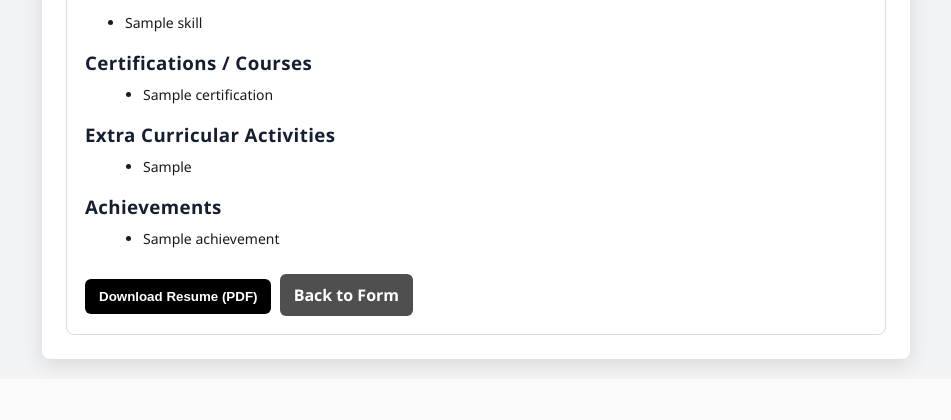
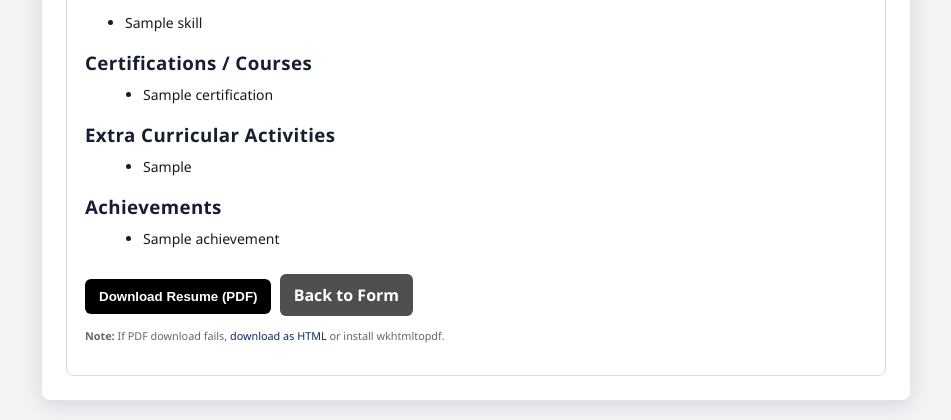
Before and after one commit to nirnetha/resume-generator, a Flask app: template templates/resume.html in a window 1280 px wide. Shown: the part 552-972 px from the top of the page, without its empty margins (164-1115 px from the left). Before the commit the page ends 926 px from the top, so only its background shows below. Run offline with Flask 3, Linux system fonts and the light colour scheme; the template is opened without the code that fills it: most values are stand-ins (such as "Sample title", 1, 10 or a date in 2020).

Commit message:
fixed pdf generation and updated resume template

```diff
--- a/app.py
+++ b/app.py
@@ -8,16 +8,26 @@ except ImportError:
     pdfkit = None
     PDFKIT_AVAILABLE = False
 
-from resume_generator import build_resume
-
 app = Flask(__name__)
 app.secret_key = os.environ.get('SECRET_KEY', 'replace-with-a-strong-secret')
 
-# Setup pdfkit configuration with optional WKHTMLTOPDF path set via env var
-WKHTMLTOPDF_PATH = os.environ.get('WKHTMLTOPDF_PATH')
+# Configure pdfkit with explicit wkhtmltopdf path
+# Default Windows path: C:\Program Files\wkhtmltopdf\bin\wkhtmltopdf.exe
+# Can be overridden with environment variable WKHTMLTOPDF_PATH
+WKHTMLTOPDF_PATH = (
+    os.environ.get('WKHTMLTOPDF_PATH') or
+    r'C:\Program Files\wkhtmltopdf\bin\wkhtmltopdf.exe'
+)
+
 PDFKIT_CONFIG = None
-if PDFKIT_AVAILABLE and WKHTMLTOPDF_PATH:
-    PDFKIT_CONFIG = pdfkit.configuration(wkhtmltopdf=WKHTMLTOPDF_PATH)
+if PDFKIT_AVAILABLE:
+    try:
+        # Create pdfkit configuration with the specified wkhtmltopdf path
+        PDFKIT_CONFIG = pdfkit.configuration(wkhtmltopdf=WKHTMLTOPDF_PATH)
+    except Exception as e:
+        # Configuration created but path may not exist yet
+        print(f"Warning: pdfkit configuration created, but wkhtmltopdf may not be at: {WKHTMLTOPDF_PATH}")
+        PDFKIT_CONFIG = pdfkit.configuration(wkhtmltopdf=WKHTMLTOPDF_PATH)
 
 
 def parse_form_data(form):
@@ -81,9 +91,7 @@ def index():
     if request.method == 'POST':
         info = parse_form_data(request.form)
 
-        # Keep old logic tied, but not shown to users; builds hidden text if needed.
-        build_resume(info)
-
+        # Render clean HTML resume only (plain-text builder no longer used)
         return render_template('resume.html', info=info)
 
     return render_template('index.html')
@@ -91,33 +99,70 @@ def index():
 
 @app.route('/download', methods=['POST'])
 def download():
+    """Generate and download resume as PDF."""
     if not PDFKIT_AVAILABLE:
-        return "PDF generation requires the pdfkit package. Install it with: pip install pdfkit", 500
+        return (
+            "<h2>PDF Generation Not Available</h2>"
+            "<p>The pdfkit Python package is not installed.</p>"
+            "<p>Install it with: <code>pip install pdfkit</code></p>"
+            "<p><a href='/'>← Back to Form</a></p>"
+        ), 500
 
     info = parse_form_data(request.form)
-
     resume_html = render_template('resume_pdf.html', info=info)
 
-    pdf = pdfkit.from_string(
-        resume_html,
-        False,
-        configuration=PDFKIT_CONFIG,
-        options={
-            'page-size': 'A4',
-            'margin-top': '10mm',
-            'margin-bottom': '10mm',
-            'margin-left': '12mm',
-            'margin-right': '12mm',
-            'encoding': 'UTF-8',
-            'enable-local-file-access': None,
-        },
-    )
+    try:
+        # Generate PDF from HTML using pdfkit with configured wkhtmltopdf path
+        pdf = pdfkit.from_string(
+            resume_html,
+            False,
+            configuration=PDFKIT_CONFIG,
+            options={
+                'page-size': 'A4',
+                'margin-top': '10mm',
+                'margin-bottom': '10mm',
+                'margin-left': '12mm',
+                'margin-right': '12mm',
+                'encoding': 'UTF-8',
+                'enable-local-file-access': None,
+            },
+        )
 
-    filename_base = info.get('name', 'resume').strip().replace(' ', '_') or 'resume'
-    response = make_response(pdf)
-    response.headers['Content-Type'] = 'application/pdf'
-    response.headers['Content-Disposition'] = f'attachment; filename="{filename_base}_resume.pdf"'
-    return response
+        # Prepare response with PDF file download
+        filename_base = info.get('name', 'resume').strip().replace(' ', '_') or 'resume'
+        response = make_response(pdf)
+        response.headers['Content-Type'] = 'application/pdf'
+        response.headers['Content-Disposition'] = f'attachment; filename="{filename_base}_resume.pdf"'
+        return response
+
+    except OSError as e:
+        # wkhtmltopdf executable not found at configured path
+        error_msg = (
+            "<h2>PDF Generation Failed</h2>"
+            "<p><strong>wkhtmltopdf not found at:</strong></p>"
+            f"<p><code>{WKHTMLTOPDF_PATH}</code></p>"
+            "<p><strong>Installation Instructions:</strong></p>"
+            "<ul>"
+            f"<li><strong>Windows:</strong> Download from <a href='https://wkhtmltopdf.org/download.html' target='_blank'>wkhtmltopdf.org</a> "
+            f"and install to <code>C:\\Program Files\\wkhtmltopdf</code></li>"
+            "<li><strong>Or set environment variable:</strong> <code>set WKHTMLTOPDF_PATH=C:\\your\\path\\wkhtmltopdf.exe</code></li>"
+            "<li><strong>Mac:</strong> <code>brew install wkhtmltopdf</code></li>"
+            "<li><strong>Linux:</strong> <code>sudo apt-get install wkhtmltopdf</code></li>"
+            "</ul>"
+            "<p>After installation, restart this app and try downloading again.</p>"
+            "<p><a href='/'>← Back to Form</a></p>"
+        )
+        return error_msg, 500
+
+    except Exception as e:
+        # Catch all other errors
+        error_msg = (
+            "<h2>PDF Generation Error</h2>"
+            f"<p><strong>Error:</strong> {str(e)}</p>"
+            "<p>Please check that wkhtmltopdf is properly installed.</p>"
+            "<p><a href='/'>← Back to Form</a></p>"
+        )
+        return error_msg, 500
 
 
 if __name__ == '__main__':
--- a/static/style.css
+++ b/static/style.css
@@ -124,6 +124,21 @@ ul.bullet li, .resume-card li {
   margin-top: 14px;
 }
 
+.note {
+  margin-top: 10px;
+  color: #666;
+  font-size: 13px;
+}
+
+.note a {
+  color: #0b2a69;
+  text-decoration: none;
+}
+
+.note a:hover {
+  text-decoration: underline;
+}
+
 @media (max-width: 600px) {
   .container { padding: 16px; }
   button, .button { width: 100%; }
--- a/templates/resume.html
+++ b/templates/resume.html
@@ -153,7 +153,23 @@
           <button type="submit" class="button">Download Resume (PDF)</button>
           <a href="/" class="button secondary">Back to Form</a>
         </form>
+
+        <p class="note"><small><strong>Note:</strong> If PDF download fails, <a href="#" onclick="downloadHTML(event)">download as HTML</a> or install wkhtmltopdf.</small></p>
       </div>
     </div>
-  </body>
-</html>
+
+    <script>
+      function downloadHTML(event) {
+        event.preventDefault();
+        const html = document.documentElement.outerHTML;
+        const blob = new Blob([html], { type: 'text/html' });
+        const url = URL.createObjectURL(blob);
+        const a = document.createElement('a');
+        a.href = url;
+        a.download = '{{ info.name or "resume" }}_resume.html';
+        document.body.appendChild(a);
+        a.click();
+        document.body.removeChild(a);
+        URL.revokeObjectURL(url);
+      }
+    </script>
```
